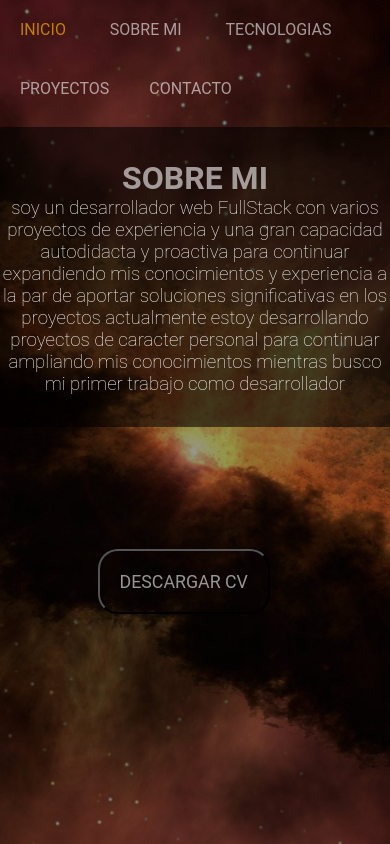
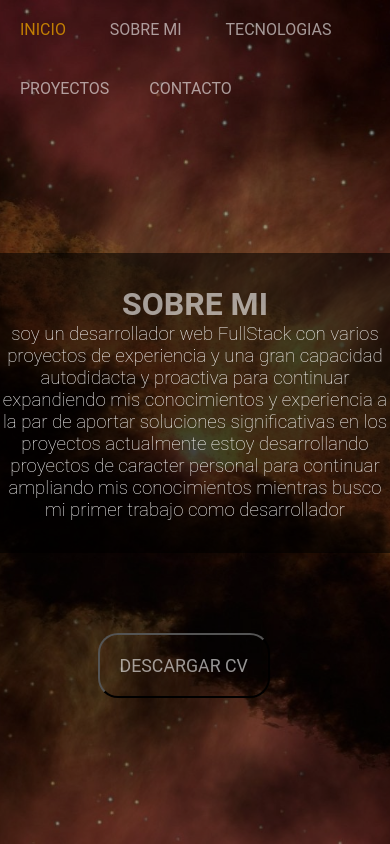
Before and after one commit to Gabitandil/portfolio, a React (Vite) app: page /about in a window 390 px wide. Built offline with nearby package versions, Linux system fonts and the light colour scheme.

Commit message:
responsive-v1.5

```diff
--- a/src/Assets/about.scss
+++ b/src/Assets/about.scss
@@ -20,11 +20,12 @@
        position: fixed;
         display: flex;
         flex-direction: column;
-        top: 15%;
+        top: 30%;
         justify-content: center;
         align-items: center;
         background-color: rgba(0, 0, 0, 0.568);
         height: 300px;
+        overflow: hidden;
         h3{
             color: white;
             text-align: center;
@@ -104,7 +105,7 @@
 .about-btn-container{
     @include m.telefono{
         position: fixed;
-        top: 65%;
+        top: 75%;
         left:25%;
     }
     @include m.desktop{
```
